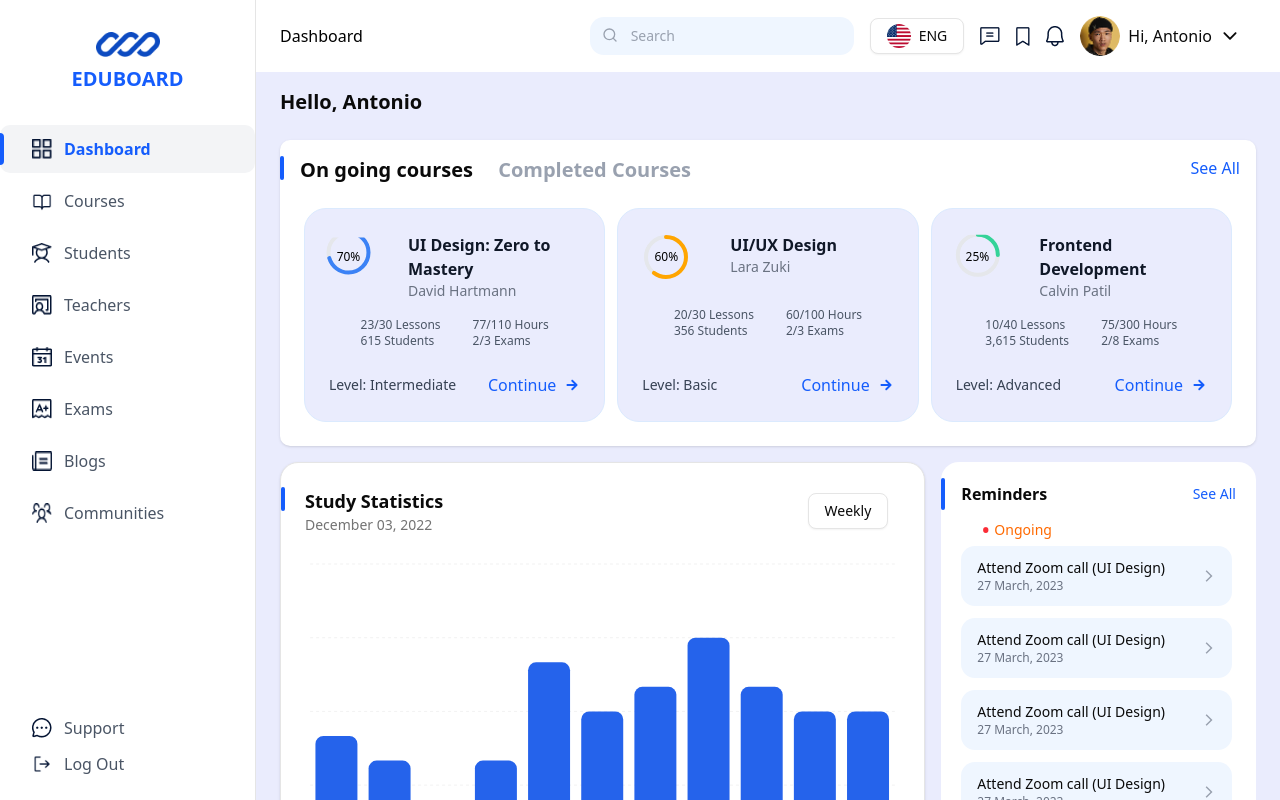
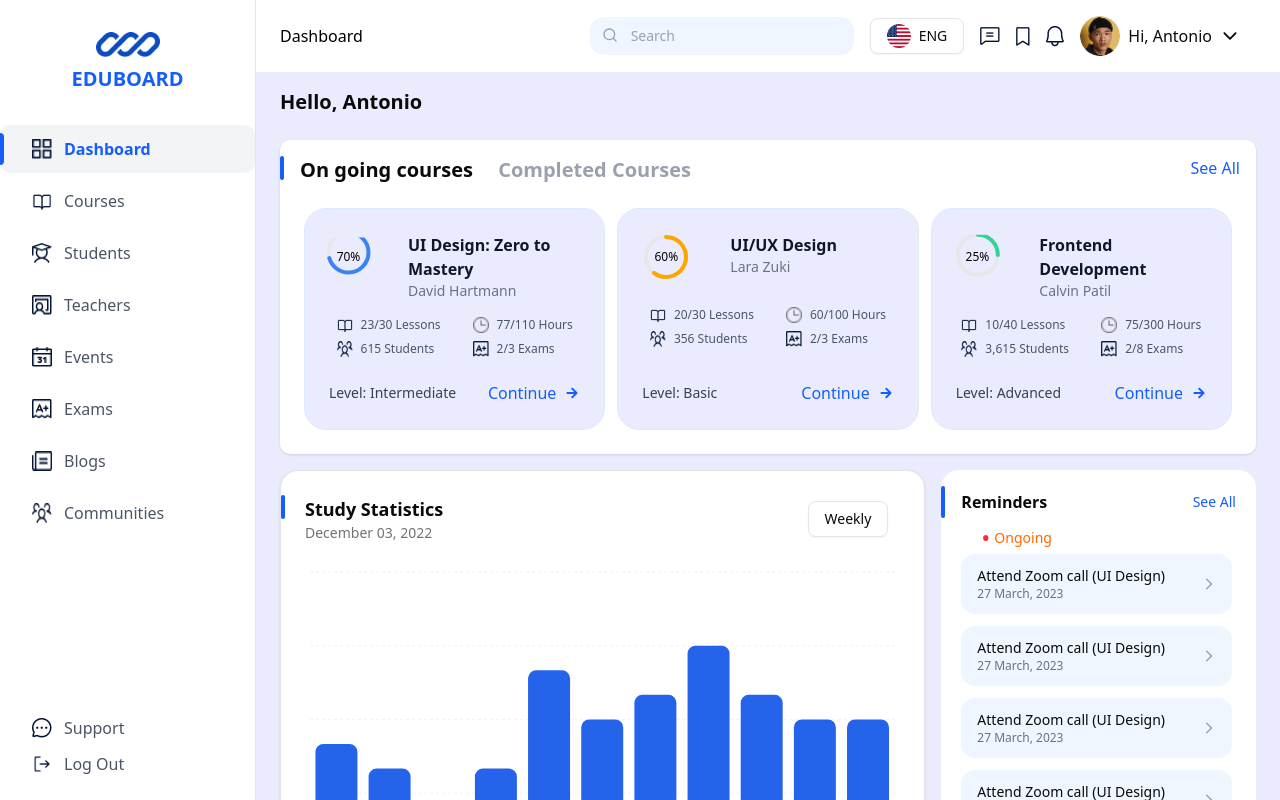
Before and after one commit to JenilKyada04/saas-dashboard, a Next.js app: page / in a window 1280 px wide. Built offline with nearby package versions, Linux system fonts and the light colour scheme.

Commit message:
add some img and update nav bar , some change coursecar

```diff
--- a/app/courses/page.tsx
+++ b/app/courses/page.tsx
@@ -1,7 +1,6 @@
 import Subject from '../../component/courses/Subject';
 import AllCourses from '../../component/courses/AllCourses';
 import Coursecard from '@/component/courses/Coursecard';
-import Link from 'next/link';
 
 
 export default function CoursesPage() {
@@ -11,8 +10,8 @@ export default function CoursesPage() {
         <h2 className="text-xl font-semibold ">Browse Courses</h2>
         <Subject />
         <AllCourses />
-          <Coursecard />
-          <Coursecard />
+        <Coursecard />
+        <Coursecard />
       </div>
     </>
   );
--- a/component/Dropdown.tsx
+++ b/component/Dropdown.tsx
@@ -1,6 +1,5 @@
 "use client"
 
-import { IoIosArrowDown } from "react-icons/io";
 import * as React from "react"
 import { Button } from "@/components/ui/button"
 import {
@@ -23,14 +22,14 @@ export function Dropdown() {
                 <Button variant="outline"> <img src="/img/flag/eng.png" className="w-6 h-6 rounded-full cursor-pointer " alt="" />ENG</Button>
 
             </DropdownMenuTrigger>
-            <DropdownMenuContent className="w-56 cursor-pointer">
+            <DropdownMenuContent className="w-56 cursor-pointer ">
                 <DropdownMenuLabel>Language</DropdownMenuLabel>
                 <DropdownMenuSeparator />
                 <DropdownMenuRadioGroup value={position} onValueChange={setPosition}>
-                    <DropdownMenuRadioItem value="top"> <img src="/img/flag/eng.png" className="w-8" alt="" /> English</DropdownMenuRadioItem>
-                    <DropdownMenuRadioItem value="bottom"> <img src="/img/flag/Deutsch.png" className="w-8" alt="" /> Deutsch</DropdownMenuRadioItem>
-                    <DropdownMenuRadioItem value="right"> <img src="/img/flag/Spanish.png" className="w-8" alt="" /> Spanish</DropdownMenuRadioItem>
-                     <DropdownMenuRadioItem value="right"> <img src="/img/flag/French.png" className="w-8" alt="" /> French</DropdownMenuRadioItem>
+                    <DropdownMenuRadioItem value="top"> <img src="/img/flag/eng.png" className="w-6 h-6 rounded-full" alt="" /> English</DropdownMenuRadioItem>
+                    <DropdownMenuRadioItem value="bottom"> <img src="/img/flag/Deutsch.png" className="w-6 h-6 rounded-full" alt="" /> Deutsch</DropdownMenuRadioItem>
+                    <DropdownMenuRadioItem value="right"> <img src="/img/flag/Spanish.png" className="w-6 h-6 rounded-full" alt="" /> Spanish</DropdownMenuRadioItem>
+                     <DropdownMenuRadioItem value="right"> <img src="/img/flag/French.png" className="w-6 h-6 rounded-full" alt="" /> French</DropdownMenuRadioItem>
                 </DropdownMenuRadioGroup>
             </DropdownMenuContent>
         </DropdownMenu>
--- a/component/HeaderCard.tsx
+++ b/component/HeaderCard.tsx
@@ -12,9 +12,11 @@ const courses = [
     hours: "77/110",
     exams: "2/3",
     level: "Intermediate",
-    color : "#3b82f6",
+    color: "#3b82f6",
     timer: "img/icon/timer.png",
-    cimg : "/img/icon/course.png"
+    cimg: "/img/icon/course.png",
+    student: "/img/icon/comm.png",
+    exam: "/img/icon/exam.png",
   },
   {
     id: 2,
@@ -26,7 +28,11 @@ const courses = [
     hours: "60/100",
     exams: "2/3",
     level: "Basic",
-    color: "#FFA500"
+    color: "#FFA500",
+    timer: "img/icon/timer.png",
+    cimg: "/img/icon/course.png",
+    student: "/img/icon/comm.png",
+    exam: "/img/icon/exam.png",
   },
   {
     id: 3,
@@ -38,7 +44,11 @@ const courses = [
     hours: "75/300",
     exams: "2/8",
     level: "Advanced",
-    color: "#34d399"
+    color: "#34d399",
+    timer: "img/icon/timer.png",
+    cimg: "/img/icon/course.png",
+    student: "/img/icon/comm.png",
+    exam: "/img/icon/exam.png",
   },
 ];
 
@@ -86,6 +96,7 @@ function DashboardCard() {
               </div>
 
 
+
               <div >
                 <h4 className="font-semibold text-gray-900">
                   {course.title}
@@ -96,15 +107,16 @@ function DashboardCard() {
               </div>
             </div>
 
+
+
             <div className="mt-4 flex justify-center  text-xs text-gray-600 gap-8">
-
               <div>
-                <p> {course.lessons} Lessons</p>
-                <p> {course.students} Students</p>
+                <p className="flex gap-2" > <img src={course.cimg} alt="" className="w-4 h-4" /> {course.lessons} Lessons</p>
+                <p className="flex gap-2 mt-2" >  <img src={course.student} alt="" className="w-4 h-4" /> {course.students} Students</p>
               </div>
               <div>
-                <p>{course.hours} Hours</p>
-                <p>{course.exams} Exams</p>
+                <p className="flex gap-2"><img src={course.timer} alt="" className="w-4 h-4" /> {course.hours} Hours</p>
+                <p className="flex gap-2 mt-2"> <img src={course.exam} alt="" className="w-4 h-4" /> {course.exams} Exams</p>
               </div>
             </div>
 
--- a/component/NavCard.tsx
+++ b/component/NavCard.tsx
@@ -44,7 +44,7 @@ function NavCard() {
             </Tooltip>
 
             <Tooltip>
-                <TooltipTrigger className="cursor-pointer"><img src="/img/icon/savebtn.png" className="cursor-pointer " alt="" /></TooltipTrigger>
+                <TooltipTrigger className="cursor-pointer"><img src="/img/icon/savebtn1.png" className="cursor-pointer " alt="" /></TooltipTrigger>
                 <TooltipContent>
                     <p>Save Button</p>
                 </TooltipContent>
--- a/component/Sidebar.tsx
+++ b/component/Sidebar.tsx
@@ -89,7 +89,9 @@ export default function Sidebar() {
 
           <button className="group flex items-center gap-3 text-gray-600
             transition-all duration-300
-            hover:text-red-500 hover:translate-x-1">
+            hover:text-red-500 hover:translate-x-1 cursor-pointer"
+             onClick={() => window.location.href = "https://www.google.com"}
+             >
             <img
               src="/img/icon/logout.png"
               className="w-5 h-5 transition-transform group-hover:scale-110"
--- a/component/courses/Coursecard.tsx
+++ b/component/courses/Coursecard.tsx
@@ -5,6 +5,7 @@ import Link from "next/link"
 
 const uiuxcourse = [
   {
+    id: 1,
     img: "/img/course/uiux1.jpg",
     students: "5,496 students",
     hours: "80 hrs/month",
@@ -16,6 +17,7 @@ const uiuxcourse = [
     duration: "4-6 Months",
   },
   {
+    id: 2,
     img: "/img/course/uiux2.jpg",
     students: "1,516 students",
     hours: "80 hrs/month",
@@ -27,6 +29,7 @@ const uiuxcourse = [
     duration: "4-6 Months",
   },
   {
+    id: 3,
     img: "/img/course/uiux3.png",
     students: "12,586 students",
     hours: "80 hrs/month",
@@ -41,51 +44,49 @@ const uiuxcourse = [
 ]
 
 function Coursecard() {
-  const [isSaved, setIsSaved] = useState(false);
+  const [savedCourses, setSavedCourses] = useState<number[]>([]);
 
+  const handleClick = (courseId: number) => {
+    setSavedCourses(p =>
+      p.includes(courseId) ? p.filter(id => id !== courseId) : [...p , courseId]
+    );
+  }
 
-  const handalclick = () => {
-    setIsSaved(!isSaved);
-  }
   return (
     <>
       <div className="mt-8 grid grid-cols-1 md:grid-cols-3 gap-3">
-        {uiuxcourse.map((course, index) => (
+        {uiuxcourse.map((course) => (
           <div
-            key={index}
+            key={course.id}
             className="bg-white rounded-2xl border border-gray-200 p-4 hover:shadow-lg transition"
           >
-            <Link href={"coursespage  "}>
+            <Link href={"coursespage"}>
               <div className="relative overflow-hidden rounded-xl">
                 {course.popular && (
                   <span className="absolute top-3 right-3 text-blue-600 bg-white text-xs font-medium px-3 py-1 rounded-full z-10">
                     Most Popular
                   </span>
                 )}
-
                 <img
                   src={course.img}
                   alt=""
                   className="w-full h-64 object-cover transition-transform duration-300 hover:scale-105"
                 />
               </div>
-
               <div className="mt-4 space-y-2">
                 <div className="flex justify-between text-xs text-gray-500">
                   <span>{course.students}</span>
                   <span>{course.hours}</span>
                 </div>
-
                 <h5 className="text-[17px] font-semibold leading-snug text-gray-900">
                   {course.title}
                 </h5>
-
                 <p className="text-sm text-gray-600">
                   {course.instructors}
                 </p>
               </div>
+            </Link>
 
-            </Link>
             <div className="flex items-center gap-1 mt-3">
               <img src="/img/star.png" className="w-4 h-4" alt="" />
               <span className="text-sm text-gray-700">
@@ -102,26 +103,22 @@ function Coursecard() {
                 <span>{course.duration}</span>
               </div>
 
-              {/* <img src="/img/icon/savebtn.svg"
-                className="w-4 h-4 cursor-pointer "
-                alt=""/> */}
 
-              <button onClick={handalclick} className="rounded-xl p-1" >
-                {isSaved ? (
+              <button onClick={() => handleClick(course.id)} className="rounded-xl p-1">
+                {savedCourses.includes(course.id) ? (
                   <img
-                    src="/img/icon/bookmark.svg "
-                    className="w-4 h-4 cursor-pointer "
+                    src="/img/icon/bookmark.svg"
+                    className="w-4 h-4 cursor-pointer"
                     alt=""
                   />
                 ) : (
-                  <img src="/img/icon/savebtn.svg" className="w-4 h-4 cursor-pointer " alt="Saved" />
+                  <img src="/img/icon/savebtn.svg" className="w-4 h-4 cursor-pointer" alt="Saved" />
                 )}
               </button>
 
             </div>
           </div>
         ))}
-
       </div>
     </>
   )
```
Also changed, not shown: public/img/icon/savebtn1.png (renamed from public/img/icon/savebtn.png).
